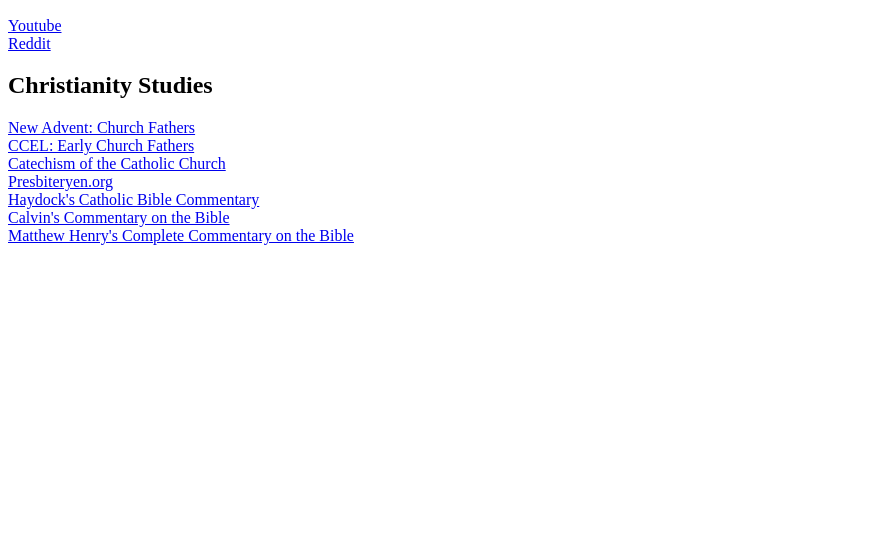
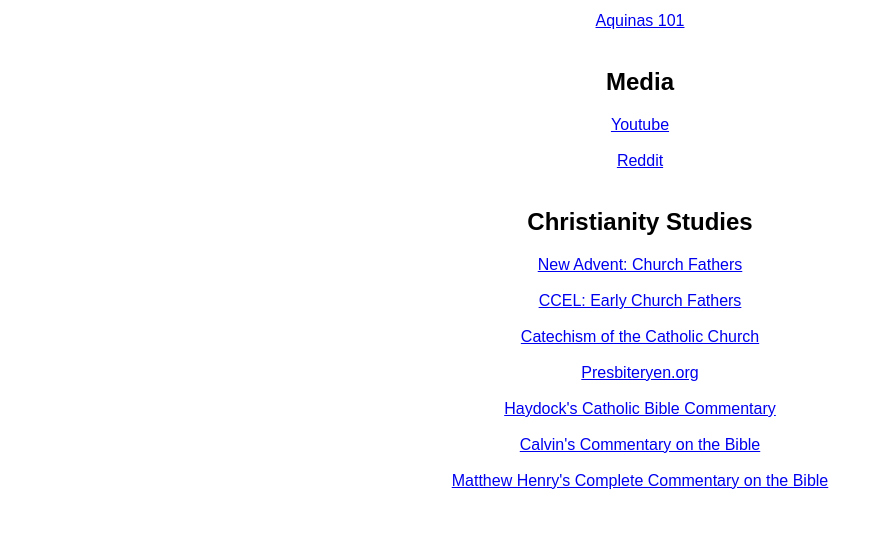
Before and after one commit to yigitcaydn/Browser-Homepage, a plain HTML site: page index.html in a window 1280 px wide. Shown: the part 264-816 px from the top of the page, without its empty margins (0-883 px from the left). Drawn offline with Linux system fonts and the light colour scheme.

Commit message:
Update index.html

```diff
--- a/index.html
+++ b/index.html
@@ -1,19 +1,39 @@
 <!DOCTYPE html>
-<p style="text-align: center;">
+<html lang="en">
+<head>
+    <meta charset="UTF-8">
+    <title>Yigit's Homepage</title>
+    <style>
+        body {
+            display: flex;
+            justify-content: center;
+            align-items: center;
+            flex-direction: column;
+            min-height: 100vh;
+            text-align: center;
+            font-family: Arial, sans-serif;
+        }
+    </style>
+</head>
+<body>
     <h1>Yigit's Homepage</h1>
-    <a href="https://yigitcaydin.wordpress.com/" target="_blank" >My Wordpress</a><br />
+    <a href="https://yigitcaydin.wordpress.com/">My Wordpress</a><br />
+
     <h1>Courses</h1>
-    <a href="https://www.theodinproject.com/dashboard" target="_blank" >Odin Project</a><br />
-    <a href="https://aquinas101.thomisticinstitute.org/courses" target="_blank">Aquinas 101</a><br />
+    <a href="https://www.theodinproject.com/dashboard">Odin Project</a><br />
+    <a href="https://aquinas101.thomisticinstitute.org/courses">Aquinas 101</a><br />
+
     <h2>Media</h2>
-    <a href="https://www.reddit.com/" target="_blank" >Youtube</a><br />
-    <a href="https://www.youtube.com/feed/subscriptions" target="_blank" >Reddit</a><br />
+    <a href="https://www.youtube.com/feed/subscriptions">Youtube</a><br />
+    <a href="https://www.reddit.com/">Reddit</a><br />
+
     <h2>Christianity Studies</h2>
-    <a href="https://www.newadvent.org/fathers/" target="_blank" >New Advent: Church Fathers</a> <br />
-    <a href="https://www.ccel.org/fathers.html" target="_blank" >CCEL: Early Church Fathers</a> <br />
-    <a href="https://usccb.cld.bz/Catechism-of-the-Catholic-Church" target="_blank" >Catechism of the Catholic Church</a><br />
-    <a href="https://presbiteryen.org/" target="_blank" >Presbiteryen.org</a><br />
-    <a href="https://www.studylight.org/commentaries/eng/hcc.html" target="_blank" >Haydock's Catholic Bible Commentary</a><br />
-    <a href="https://www.studylight.org/commentaries/eng/cal.html" target="_blank" >Calvin's Commentary on the Bible</a><br />
-    <a href="https://www.studylight.org/commentaries/eng/mhm.html" target="_blank" >Matthew Henry's Complete Commentary on the Bible</a><br />
-</p>
+    <a href="https://www.newadvent.org/fathers/">New Advent: Church Fathers</a> <br />
+    <a href="https://www.ccel.org/fathers.html">CCEL: Early Church Fathers</a> <br />
+    <a href="https://usccb.cld.bz/Catechism-of-the-Catholic-Church">Catechism of the Catholic Church</a><br />
+    <a href="https://presbiteryen.org">Presbiteryen.org</a><br />
+    <a href="https://www.studylight.org/commentaries/eng/hcc.html">Haydock's Catholic Bible Commentary</a><br />
+    <a href="https://www.studylight.org/commentaries/eng/cal.html">Calvin's Commentary on the Bible</a><br />
+    <a href="https://www.studylight.org/commentaries/eng/mhm.html">Matthew Henry's Complete Commentary on the Bible</a><br />
+</body>
+</html>
```
